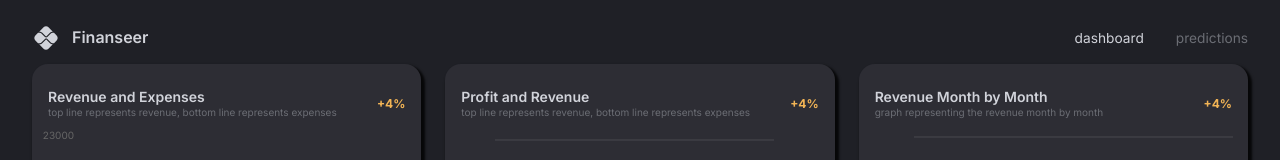
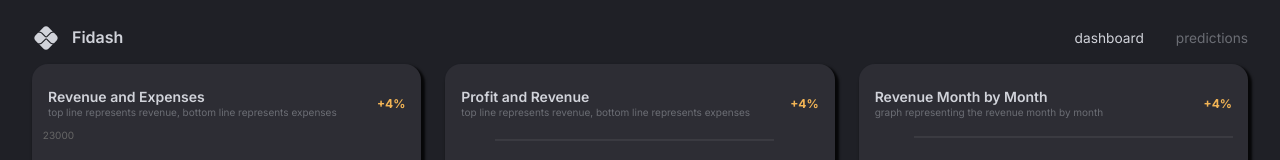
Before and after one commit to logan-qiu/Fidash-client, a React (Vite) app: page / in a window 1280 px wide. Shown: the top 160 px of the page. Built offline with nearby package versions, Linux system fonts and the light colour scheme; no server answers.

Commit message:
update app name

```diff
--- a/src/scenes/navbar/index.tsx
+++ b/src/scenes/navbar/index.tsx
@@ -15,7 +15,7 @@ const Navbar = (props: Props) => {
       <FlexBetween gap="0.75rem">
         <PixIcon sx={{ fontSize: "28px" }} />
         <Typography variant="h4" fontSize="16px">
-          Finanseer
+          Fidash
         </Typography>
       </FlexBetween>
 
```
